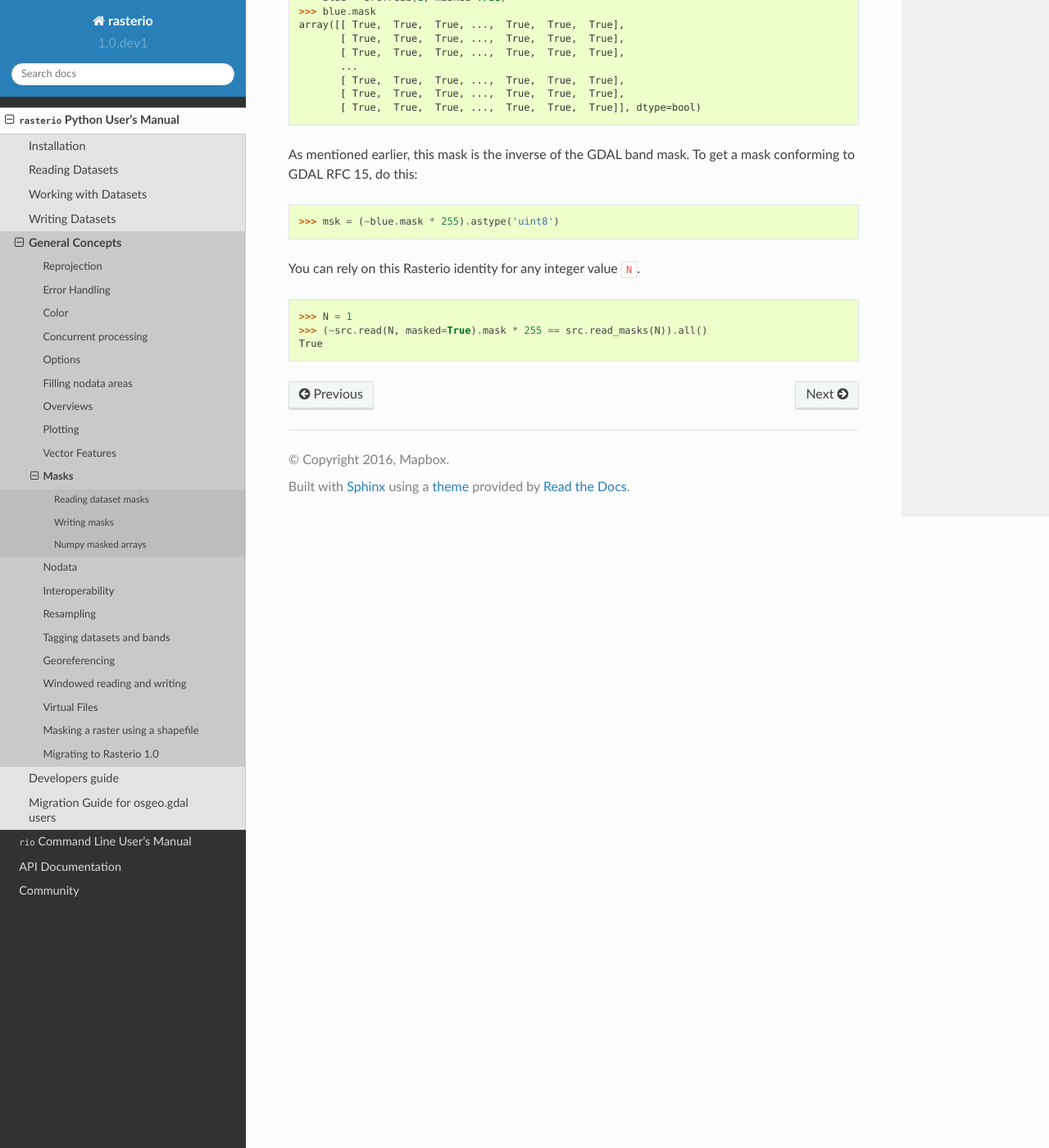
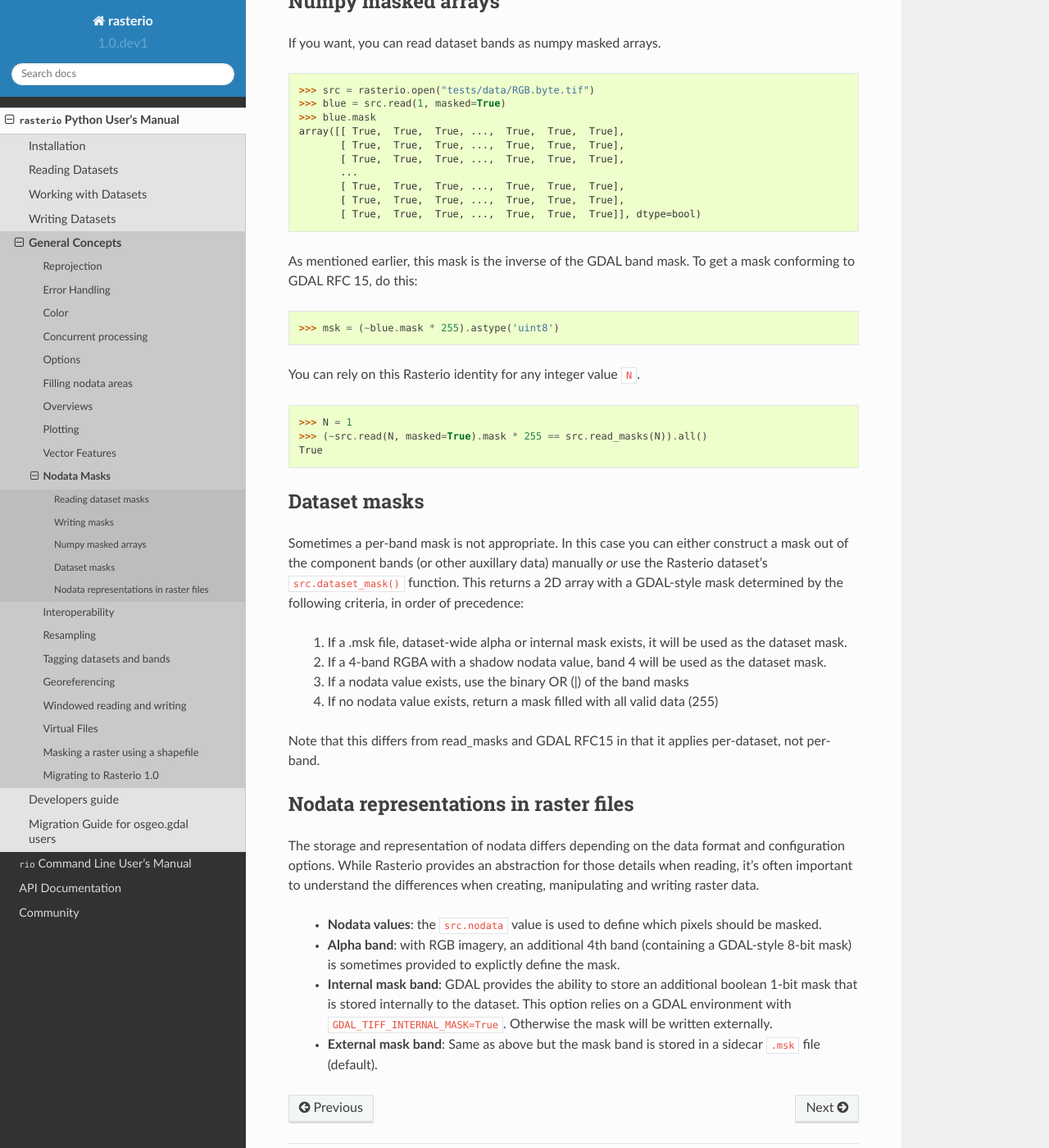
Before and after one commit to rasterio/rasterio, a Sphinx documentation site: the page built from docs/masks.rst, in a window 1280 px wide and 1400 px high, scrolled down 5835 px. Shown: the whole window at 82% size. Built offline with Sphinx 7.4.7 and the Read the Docs theme 2.0.0, drawn with Linux system fonts in a browser that asks for light colours; pages that are not in the unit, such as notebooks, are missing from menus; some of the changed text lies outside the part shown.

Commit message:
editing and consolidation of nodata mask docs

```diff
--- a/docs/masks.rst
+++ b/docs/masks.rst
@@ -1,15 +1,19 @@
-Masks
-*****
+Nodata Masks
+************
 
-In using Rasterio, you'll encounter two different kinds of masks. One is the
-the valid data mask from GDAL, an unsigned byte array with the same number of
-rows and columns as the dataset in which non-zero elements indicate that the
+Nodata masks allow you to identify regions of valid data values. In using Rasterio,
+you'll encounter two different kinds of masks.
+
+One is the the valid data mask from GDAL, an unsigned byte array with the same number of
+rows and columns as the dataset in which non-zero elements (typically 255) indicate that the
 corresponding data elements are valid. Other elements are invalid, or *nodata*
-elements. The other kind of mask is the mask in Numpy's [masked
-arrays](http://docs.scipy.org/doc/numpy/reference/maskedarray.generic.html),
-which have the inverse sense: `True` values in a masked array's mask indicate
+elements.
+
+The other kind of mask is Numpy's [masked
+array](http://docs.scipy.org/doc/numpy/reference/maskedarray.generic.html),
+which has the inverse sense: `True` values in a masked array's mask indicate
 that the corresponding data elements are invalid. With care, you can safely
-navigate this divide.
+navigate convert between the two mask types.
 
 Consider Rasterio's RGB.byte.tif test dataset. It has 718 rows and 791
 columns of pixels. Each pixel has 3 8-bit (uint8) channels or bands. It has a
@@ -37,6 +41,8 @@ inverse relationship in the context of RGB.byte.tif.
     ('uint8', 'uint8', 'uint8')
     >>> src.nodatavals
     (0.0, 0.0, 0.0)
+    >>> src.nodata
+    0.0
 
 Reading dataset masks
 ---------------------
@@ -209,3 +215,37 @@ You can rely on this Rasterio identity for any integer value ``N``.
     >>> N = 1
     >>> (~src.read(N, masked=True).mask * 255 == src.read_masks(N)).all()
     True
+
+
+Dataset masks
+-------------
+
+Sometimes a per-band mask is not appropriate. In this case you can either
+construct a mask out of the component bands (or other auxillary data) manually
+*or* use the Rasterio dataset's ``src.dataset_mask()`` function. This returns
+a 2D array with a GDAL-style mask determined by the following criteria,
+in order of precedence:
+
+    1. If a .msk file, dataset-wide alpha or internal mask exists,
+       it will be used as the dataset mask.
+    2. If a 4-band RGBA with a shadow nodata value,
+       band 4 will be used as the dataset mask.
+    3. If a nodata value exists, use the binary OR (|) of the band masks
+    4. If no nodata value exists, return a mask filled with all valid data (255)
+
+Note that this differs from read_masks and GDAL RFC15 in that it applies
+per-dataset, not per-band.
+
+
+Nodata representations in raster files
+--------------------------------------
+
+The storage and representation of nodata differs depending on the data format
+and configuration options. While Rasterio provides an abstraction for those
+details when reading, it's often important to understand the differences when
+creating, manipulating and writing raster data.
+
+   * **Nodata values**: the ``src.nodata`` value is used to define which pixels should be masked.
+   * **Alpha band**: with RGB imagery, an additional 4th band (containing a GDAL-style 8-bit mask) is sometimes provided to explictly define the mask.
+   * **Internal mask band**: GDAL provides the ability to store an additional boolean 1-bit mask that is stored internally to the dataset. This option relies on a GDAL environment with ``GDAL_TIFF_INTERNAL_MASK=True``. Otherwise the mask will be written externally.
+   * **External mask band**: Same as above but the mask band is stored in a sidecar ``.msk`` file (default).
```
Also changed, not shown: docs/nodata.rst (deleted, +0 -9 lines).
